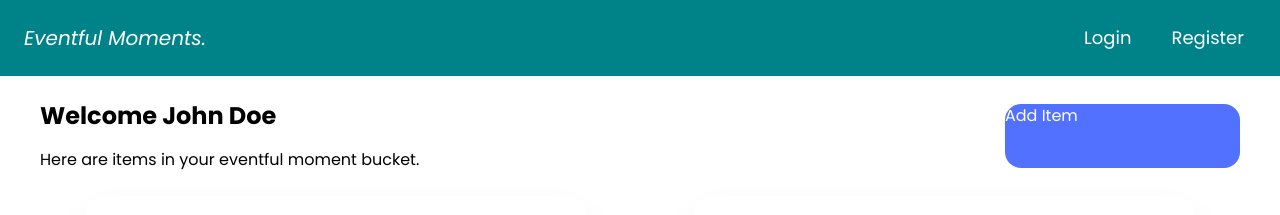
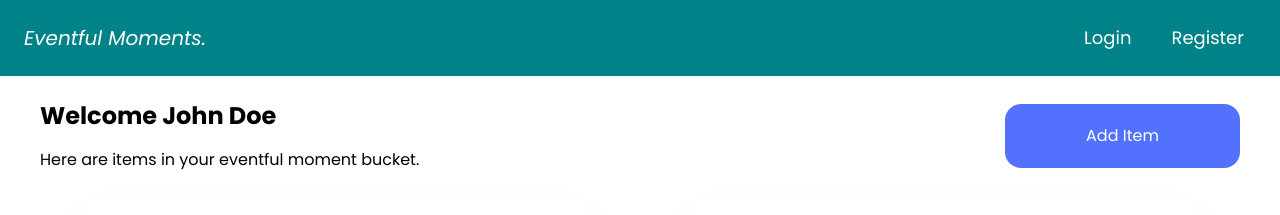
Before and after one commit to Sallah10/eventful-app, a Vue app: page /buckets in a window 1280 px wide. Shown: the top 215 px of the page. Built offline with nearby package versions, Linux system fonts and the light colour scheme.

Commit message:
changes to RouterLink styling

```diff
--- a/src/components/buckets.vue
+++ b/src/components/buckets.vue
@@ -19,7 +19,7 @@
                 <h1 class=" text-2xl md:textH1 font-bold "> Welcome John Doe</h1>
                 <p class="textP">Here are items in your eventful moment bucket.</p>
             </div>
-            <RouterLink class="button">Add Item</RouterLink>
+            <RouterLink to="/addItem" class="button">Add Item</RouterLink>
         </div>
         <div class="grid grid-cols-1 lg:grid-cols-2 gap-6 lg:gap-4">
             <div class="card hover:bg-[#FFF5A7] self-center mx-auto">
--- a/src/style.css
+++ b/src/style.css
@@ -32,6 +32,6 @@
     @apply text-red-600 text-[16px] md:text-[18px];
   }
   .button {
-    @apply bg-[#5271FF] text-white rounded-2xl w-[235px] h-[64px] self-center;
+    @apply bg-[#5271FF] text-white rounded-2xl w-[235px] h-[64px] self-center flex items-center justify-center;
   }
 }
```
